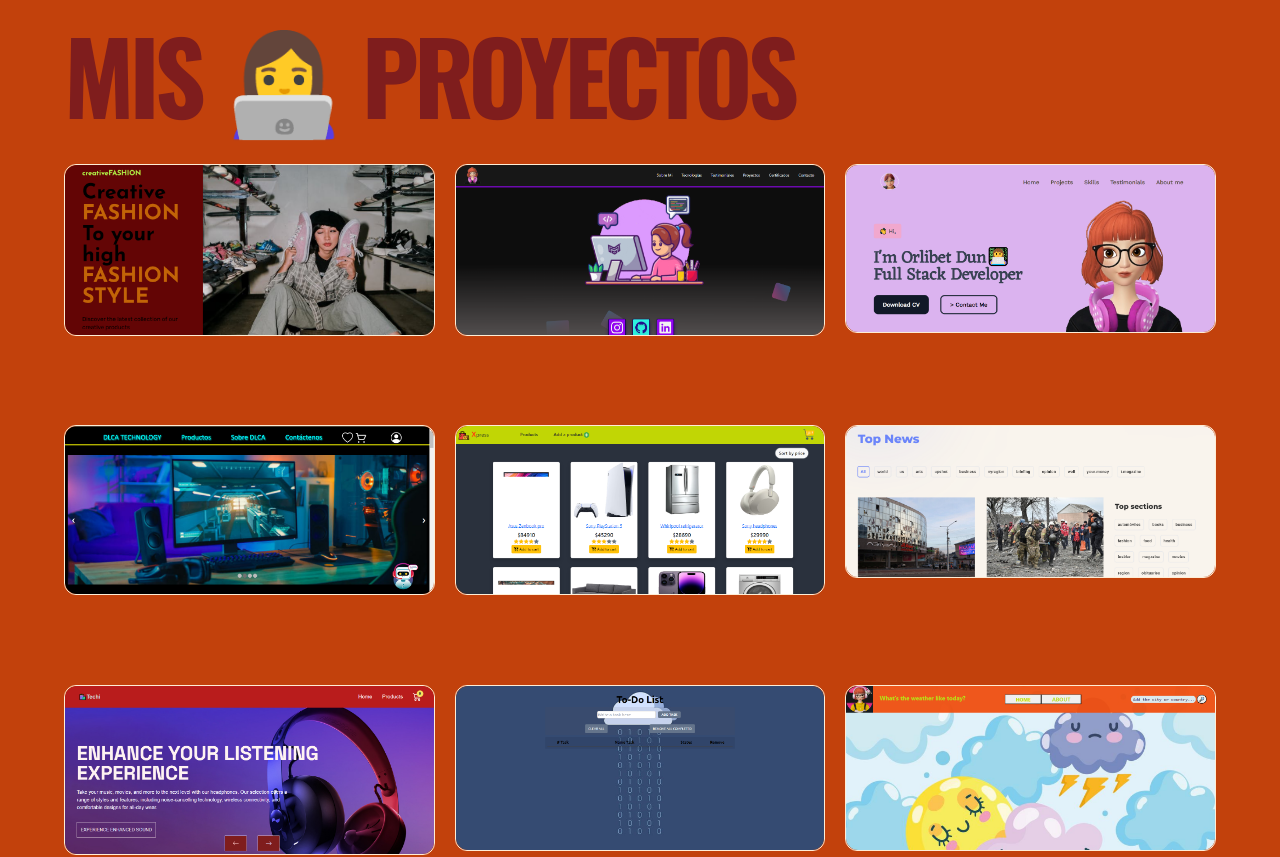
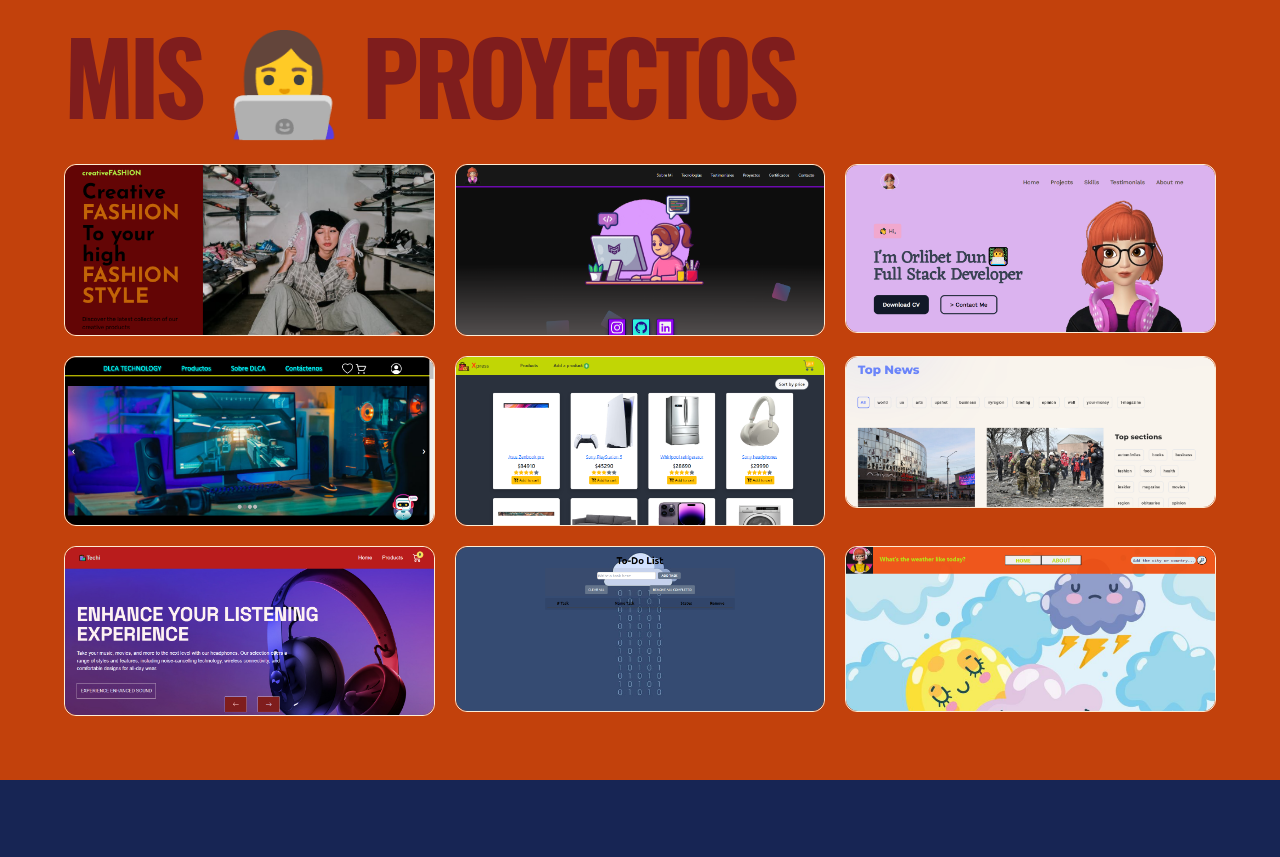
Before and after one commit to Orliluq/Portfolio-Js, a React (Vite) app: page / in a window 1280 px wide. Shown: the part 1640-2497 px from the top of the page. Built offline with nearby package versions, Linux system fonts and the light colour scheme; a web font is replaced by a local one; what tailwindcss-animated would draw is missing.

Commit message:
Update Proyectos.jsx

```diff
--- a/src/Components/Proyectos/Proyectos.jsx
+++ b/src/Components/Proyectos/Proyectos.jsx
@@ -121,8 +121,7 @@ const Proyectos = () => {
 
   ];
   return (
-    <section id="proyectos" className="w-full relative bg-orange-700 px-4 sm:px-10 lg:px-16 py-4 md:py-8 lg:py-16"
-    >
+    <section id="proyectos" className="w-full relative bg-orange-700 px-4 sm:px-10 lg:px-16 py-4 md:py-8 lg:py-16">
     <motion.div   ref={ref}
       initial="hidden"
       animate={controls}
@@ -132,12 +131,13 @@ const Proyectos = () => {
       }}
       transition={{ duration: 0.5 }}>
 
-        <h5 className=' text-red-900 font-oswald font-bold tracking-tighter text-3xl md:text-[50px] lg:text-[100px] uppercase leading-none '> Mis 👩‍💻 proyectos</h5>
+      <h5 className='text-red-900 font-oswald font-bold tracking-tighter text-3xl md:text-[50px] lg:text-[100px] uppercase leading-none'>Mis 👩‍💻 proyectos</h5>
 
-      <div className="grid grid-cols-1 md:grid-cols-2 lg:grid-cols-3 gap-5 pt-10 h-screen">
+    <div className="container overflow-auto mt-10">
+        <div className="grid grid-cols-1 md:grid-cols-2 lg:grid-cols-3 gap-5">
           {cards.map((card) => (
             <div key={card.id}>
-            <Card  className="w-full h-auto"
+              <Card className="w-full"
                 titles={card.title}
                 subtitles={card.subtitle}
                 images={card.image}
@@ -147,8 +147,10 @@ const Proyectos = () => {
             </div>
           ))}
         </div>
+      </div>
     </motion.div>
  </section>
+
   );
 };
 
```
Lines whose indentation alone changed are shown as unchanged.
